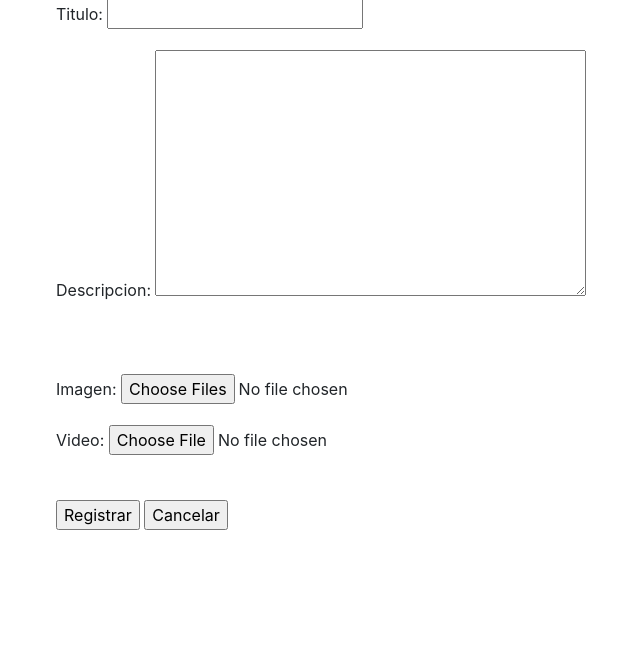
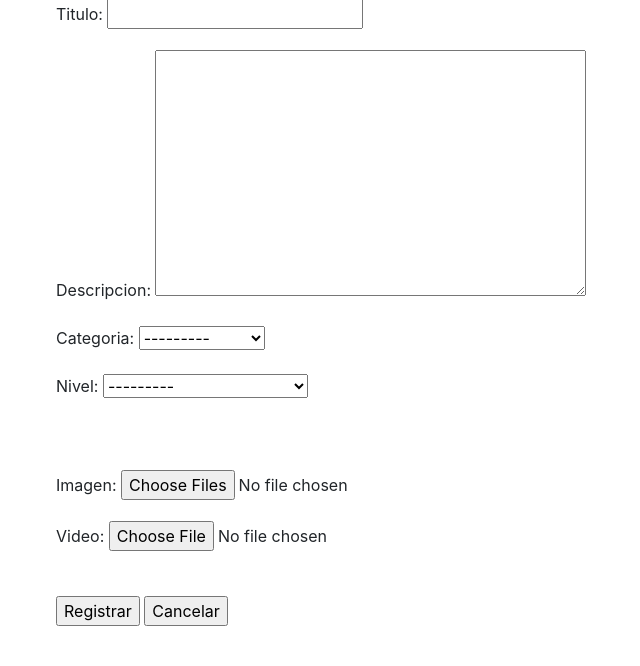
Before and after one commit to lopezPWilbert/proyecto_v1.5, a Django app: page /denuncia/ in a window 1280 px wide. Shown: the part 866-1532 px from the top of the page, without its empty margins (29-669 px from the left). Before the commit the page ends 1396 px from the top, so only its background shows below. Run offline with Django 3.2, Linux system fonts and the light colour scheme; some libraries are stand-ins or nearby versions.

Commit message:
1.5.1.1 Formulario denuncias terminado, con nuevos campos

```diff
--- a/ProyectoDjango1/app/forms.py
+++ b/ProyectoDjango1/app/forms.py
@@ -27,8 +27,8 @@ class Denuncia_Form(forms.ModelForm):
 			'descripcion',
 			'latitud',
 			'longitud',
-			#'img',
-			#'video'
+			'categoria',
+			'nivel'
 		]
 
 		labels={
@@ -37,8 +37,8 @@ class Denuncia_Form(forms.ModelForm):
 			'descripcion':'Descripcion',
 			'latitud':'Latitud',
 			'longitud':'Longitud',
-			#'img':'Imagen',
-			#'video':'Video'
+			'categoria':'Categoria',
+			'nivel':'Nivel'
 		}
 
 		widgets={
--- a/ProyectoDjango1/app/models.py
+++ b/ProyectoDjango1/app/models.py
@@ -17,14 +17,27 @@ class Usuario_m(models.Model):
 		return self.Nombre.username
 
 
-
-
 class Denuncia_m(models.Model):
 	user=models.ForeignKey(User)
 	titulo=models.CharField(max_length=50)
 	descripcion=models.TextField()
 	latitud=models.FloatField()
 	longitud=models.FloatField()
+	lista_categorias=(
+        (1,'Reten'),
+		(2,'Bache'),
+		(3,'Accidente'),
+		(4,'Reparaciones'),
+		(5,'Evento'),
+		(6,'Otro')
+        )
+	categoria=models.IntegerField(choices=lista_categorias, verbose_name=u"Categoria",null=True, blank=True)
+	lista_nivel=(
+		(1,'Totalmente bloqueado'),
+		(2,'Parcialmente bloqueado'),
+		(3,'Ninguno')
+		)
+	nivel=models.IntegerField(choices=lista_nivel, verbose_name=u"Nivel",null=True, blank=True)
 
 	def __unicode__(self):
 		return self.titulo
--- a/ProyectoDjango1/app/templates/app/denuncia.html
+++ b/ProyectoDjango1/app/templates/app/denuncia.html
@@ -19,6 +19,32 @@
 
                         <p><label for="nombre">Titulo:</label> <input type="text" name="titulo" required="" id="nombre" maxlength="50"></p>
                         <p><label for="id_descripcion">Descripcion:</label> <textarea name="descripcion" id="id_descripcion" rows="10" cols="40" required=""></textarea></p>
+                        <p><label for="id_categoria">Categoria:</label> <select name="categoria" id="id_categoria">
+                          <option value="" selected="">---------</option>
+
+                          <option value="1">Reten</option>
+
+                          <option value="2">Bache</option>
+
+                          <option value="3">Accidente</option>
+
+                          <option value="4">Reparaciones</option>
+
+                          <option value="5">Evento</option>
+
+                          <option value="6">Otro</option>
+
+                        </select></p>
+                        <p><label for="id_nivel">Nivel:</label> <select name="nivel" id="id_nivel">
+                          <option value="" selected="">---------</option>
+
+                          <option value="1">Totalmente bloqueado</option>
+
+                          <option value="2">Parcialmente bloqueado</option>
+
+                          <option value="3">Ninguno</option>
+
+                        </select></p>
                         <input type="hidden" name="latitud" required="" id="lat">
                         <input type="hidden" name="longitud" required="" id="lng">
                         <br>
```
Also changed, not shown: ProyectoDjango1/app/migrations/0002_auto_20171116_1025.py (added), ProyectoDjango1/db.sqlite3, ProyectoDjango1/media/img/2017/11/16/Captura.JPG (added), ProyectoDjango1/media/img/2017/11/16/Focotaza1.3.png (added), ProyectoDjango1/media/img/2017/11/16/Focotaza1.4.1.jpg (added), ProyectoDjango1/media/img/2017/11/16/Focotaza1.4.1.png (added), ProyectoDjango1/media/img/2017/11/16/Focotaza1.4.jpg (added), ProyectoDjango1/media/img/2017/11/16/Focotaza1.4.png (added), ProyectoDjango1/media/img/2017/11/16/brocha-pintura-3-excelsior-envio-gratis-D_NQ_NP_756515-MLC25262965370_012017-F.jpg (added).
